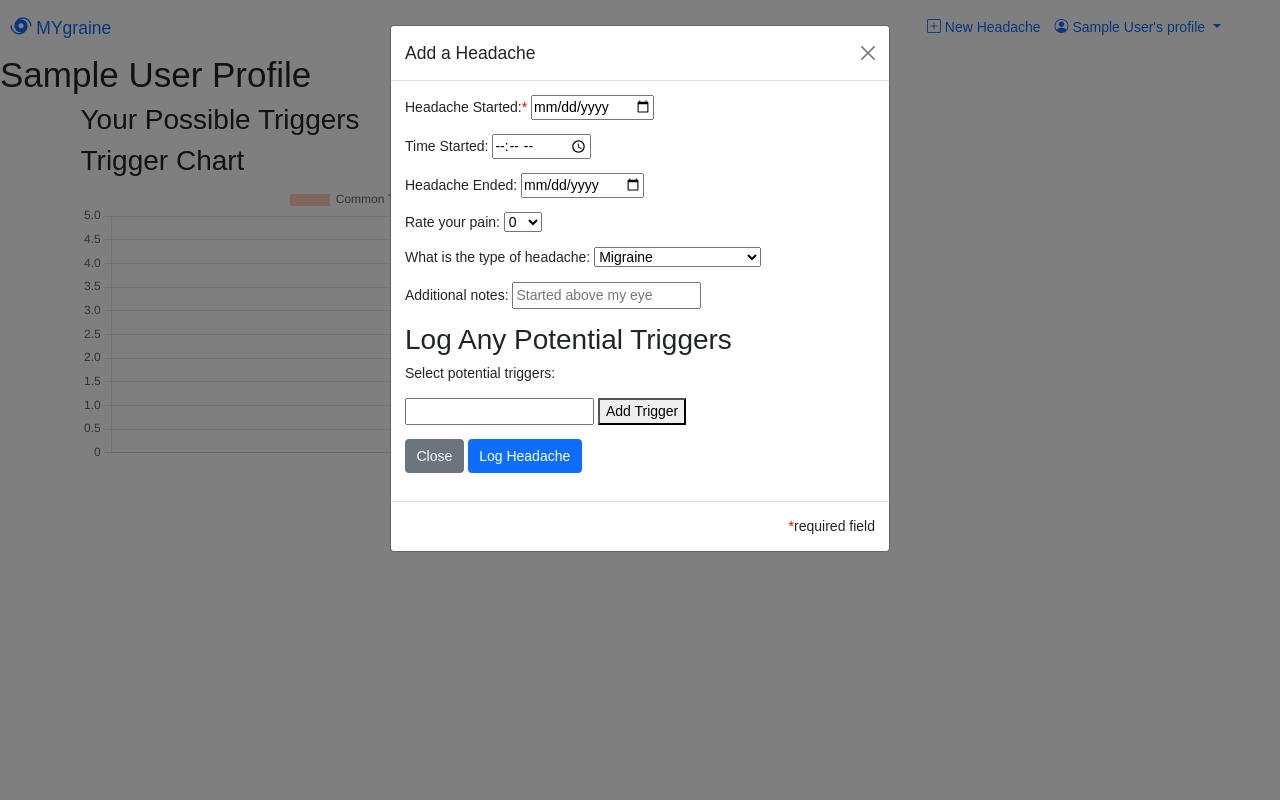
After one commit to BrianaBroussard/MYgraine, a Flask app: page /user_charts in a window 1280 px wide, after a click on "New Headache". The commit adds this page. Run offline with Flask 2, Linux system fonts and the light colour scheme; the visitor is signed in with stand-in values (Sample User, id 1); data comes from the database, SQL or seed files in the repository; data that the repository does not hold is empty; some libraries are stand-ins or nearby versions.

```diff
--- a/model.py
+++ b/model.py
@@ -15,6 +15,7 @@ class User(db.Model):
     password = db.Column(db.String)
     name = db.Column(db.String)
     phone_number = db.Column(db.String)
+    scheduled_reminder = db.Column(db.Time, default=None)
     get_period = db.Column(db.Boolean, default = False) #if gets periods
 
     headaches = db.relationship("Headache", back_populates="user")
@@ -84,6 +85,7 @@ class Trigger(db.Model):
     trigger_id = db.Column(db.Integer, autoincrement=True, primary_key=True)
     trigger_name = db.Column(db.String) #unique=True) this might cause problems took out for now
     is_default = db.Column(db.Boolean, default = False)
+    icon = db.Column(db.String)
 
     users_trigger = db.relationship("UserTrigger", back_populates="trigger")
     headache_trigger = db.relationship("HeadacheTrigger", back_populates="trigger")
--- a/seed_database.py
+++ b/seed_database.py
@@ -1,9 +1,6 @@
 """Script to seed database."""
 
 import os
-import json
-from random import choice, randint
-from datetime import datetime
 from constants import trigger_names
 
 import crud
@@ -18,7 +15,7 @@ model.db.create_all()
 
 #create preset triggers
 for trigger in trigger_names:
-    const_trigger = crud.create_trigger(trigger, is_default = True )
+    const_trigger = crud.create_trigger(trigger[0], trigger[1], is_default = True )
 
     model.db.session.add(const_trigger)
 model.db.session.commit()
--- a/server.py
+++ b/server.py
@@ -8,6 +8,7 @@ import crud
 from constants import headache_type
 from statistics import mode
 from datetime import datetime
+import humanize
 
 from jinja2 import StrictUndefined
 
@@ -105,7 +106,7 @@ def show_user_dashboard():
     now = datetime.now()
     if number_of_headaches > 0:
         most_recent_HA = max(HA_dates)
-        time_since_most_recent = now - most_recent_HA
+        time_since_most_recent = humanize.precisedelta((now - most_recent_HA),minimum_unit="minutes",format="%0.0f")
     else:
         most_recent_HA = None
         time_since_most_recent = None
@@ -117,9 +118,10 @@ def show_user_dashboard():
         top_triggers = crud.most_common_triggers(dict_users_triggers,3)
     elif len(dict_users_triggers) < 3:
         top_triggers = dict_users_triggers
+        if len(dict_users_triggers) == 0:
+            top_triggers = None
     else:
         top_triggers = None
-
 
 
     return render_template("user_profile.html",
@@ -137,6 +139,37 @@ def show_user_dashboard():
                              )
 
 
+@app.route("/user_calendar")
+def show_user_calendar():
+    """route to render user's calendar"""
+
+    logged_in_email = session.get("user_email")
+    user = crud.get_user_by_email(logged_in_email)
+    users_triggers = crud.get_users_triggers(user.user_id)
+
+    return render_template("user_calendar.html",
+                            user = user,
+                            users_triggers = users_triggers,
+                            headache_type = headache_type
+                            )
+
+@app.route("/user_charts")
+def show_user_charts():
+    """route to render user's charts"""
+
+    logged_in_email = session.get("user_email")
+    user = crud.get_user_by_email(logged_in_email)
+    users_triggers = crud.get_users_triggers(user.user_id)
+    dict_users_triggers = crud.get_users_triggers_with_count(user.user_id)
+
+    return render_template("user_charts.html",
+                            user = user,
+                            users_triggers = users_triggers,
+                            headache_type = headache_type,
+                            dict_users_triggers = dict_users_triggers
+                            )
+
+
 @app.route("/sign-up")
 def show_sign_up_form():
     """take use to sign-up form"""
@@ -151,6 +184,13 @@ def register_user():
     name = request.form.get("name").capitalize()
     password = request.form.get("password")
     phone = "+1" + request.form.get("phone_number")
+    wants_notifications = request.form.get("notifications")
+
+    if wants_notifications == "True":
+        scheduled_reminder = request.form.get("scheduled-reminder")
+    else:
+        scheduled_reminder = None
+
     period = request.form.get("period")
     if period == 'True':
         get_period = True
@@ -163,7 +203,7 @@ def register_user():
         return redirect("/")
 
     else:
-        user = crud.create_user(email, password, name, phone, get_period)
+        user = crud.create_user(email, password, name, phone, scheduled_reminder, get_period)
         db.session.add(user)
         db.session.commit()
         flash("Account created! Lets get some more info.")
@@ -175,20 +215,6 @@ def register_user():
                             user = user,
                             triggers = triggers,
                             headache_type = headache_type)
-
-
-#@app.route("/go-to-headache-log")
-#def see_headache_log():
-    """button route to render headache log form""" #replaced with modal
-
-#    logged_in_email = session.get("user_email")
-#    user = crud.get_user_by_email(logged_in_email)
-#    users_triggers = crud.get_users_triggers(user.user_id)
-
-#    return render_template('log_headache.html',
-#                            user = user,
-#                            headache_type = headache_type,
-#                            users_triggers = users_triggers)
 
 
 @app.route("/log-headache", methods=["POST"])
@@ -298,22 +324,27 @@ def add_trigger():
 
         trigger_name = trigger.trigger_name
         trigger_id = trigger.trigger_id
+        trigger_icon = trigger.icon
 
         crud.add_trigger_for_user(user.user_id, trigger.trigger_id)
         db.session.commit()
+
         status = "Trigger successfully added"
     else:
         if crud.check_users_triggers(user.user_id, new_trigger.trigger_id) == None:
             crud.add_trigger_for_user(user.user_id, new_trigger.trigger_id)
             trigger_name = new_trigger.trigger_name
             trigger_id = new_trigger.trigger_id
+            trigger_icon = new_trigger.icon
             status = "Trigger successfully added"
         else:
             status = "Error"
             trigger_name = new_trigger.trigger_name
             trigger_id = new_trigger.trigger_id
+            trigger_icon = new_trigger.icon
 
-    return jsonify({'trigger_name': trigger_name, 'trigger_id': trigger_id, "status": status})
+
+    return jsonify({'trigger_name': trigger_name, 'trigger_id': trigger_id, 'trigger_icon': trigger_icon, 'status': status})
 
 
 
@@ -357,42 +388,16 @@ def show_headache(headache_id):
                              users_triggers = users_triggers)
 
 
+@app.route("/delete-headache/<headache_id>")
+def delete_headache(headache_id):
+    """button to delete headache"""
 
-@app.route("/user-headache-stats.json")
-def user_headache_stats():
-    """logic for user's headaches data summary"""
+    headache = crud.get_headache_by_id(headache_id)
+    db.session.delete(headache)
+    db.session.commit()
+    flash("Headache Deleted")
 
-    logged_in_email = session.get("user_email")
-    user = crud.get_user_by_email(logged_in_email)
-
-    number_of_headaches = len(user.headaches)
-
-    pain_lst = []
-    HA_type_lst = []
-    HA_dates = []
-
-    #for users with periods
-    HA_on_period = []
-
-    for headache in user.headaches:
-        pain_lst.append(headache.pain_scale)
-        HA_type_lst.append(headache.headache_type)
-        HA_dates.append(headache.date_end)
-        if headache.on_period:
-            HA_on_period.append(headache)
-
-
-    avg_pain = sum(pain_lst)/len(pain_lst)
-    max_pain = max(pain_lst)
-    most_common_type = mode(HA_type_lst)
-
-    #for users with periods
-    percent_on_period = (len(HA_on_period)/len(user.headaches)) * 100
-
-    # datetime object containing current date and time
-    now = datetime.now()
-    most_recent_HA = max(HA_dates)
-    time_since_most_recent = now - most_recent_HA
+    return redirect("/user_dashboard")
 
 
 
--- a/static/css/calendar.css
+++ b/static/css/custom.css
@@ -1,3 +1,18 @@
+/* trigger buttons css */
+.btn-outline-primary {
+    width: 100px;
+    height: 100px;
+}
+
+/* carousel css */
+.carousel-item > div {
+    height: 100%;
+    display: flex;
+    flex-direction: column;
+    justify-content: center;
+  }
+
+/* calendar css */
 html, body {
     margin: 0;
     padding: 0;
--- a/static/js/event_listeners.js
+++ b/static/js/event_listeners.js
@@ -26,11 +26,16 @@ add_trigger_button.addEventListener('click', (event) => {
         alert(responseJson.status);
         let trigger_id = responseJson.trigger_id;
         let trigger_name = responseJson.trigger_name;
+        let trigger_icon = responseJson.trigger_icon;
 
-        document.querySelector('#new-trigger').insertAdjacentHTML('beforeend', `<input type="checkbox" name="triggers" value=${trigger_id} id=${trigger_name}><label for=${trigger_name}>${trigger_name}</label>`);
+        document.querySelector('#new-trigger').insertAdjacentHTML('beforeend', `<input type="checkbox" name="triggers" class="btn-check" value=${trigger_id} id=${trigger_name}><label class="btn btn-outline-primary" for=${trigger_name}><span class="material-symbols-outlined">
+        ${trigger_icon}
+        </span><br>${trigger_name}</label>`);
     }
     });
 });
+
+
 
 
 // adds period date if add date is selected on headache form
--- a/templates/base.html
+++ b/templates/base.html
@@ -9,12 +9,14 @@
     </title>
 
     <!-- Bootstrap CSS basic-->
-    <link href="https://cdn.jsdelivr.net/npm/bootstrap@5.3.0-alpha1/dist/css/bootstrap.min.css" rel="stylesheet" integrity="sha384-GLhlTQ8iRABdZLl6O3oVMWSktQOp6b7In1Zl3/Jr59b6EGGoI1aFkw7cmDA6j6gD" crossorigin="anonymous">
+    <link href="https://cdn.jsdelivr.net/npm/bootstrap@5.0.1/dist/css/bootstrap.min.css" rel="stylesheet" integrity="sha384-+0n0xVW2eSR5OomGNYDnhzAbDsOXxcvSN1TPprVMTNDbiYZCxYbOOl7+AMvyTG2x" crossorigin="anonymous">
     <!-- Bootstrap Font -->
     <link rel="stylesheet" href="https://cdn.jsdelivr.net/npm/bootstrap-icons@1.10.3/font/bootstrap-icons.css">
+    <!-- Custom CSS-->
+    <link rel="stylesheet" href="/static/css/custom.css">
 
-
-
+    <!-- google icons-->
+    <link rel="stylesheet" href="https://fonts.googleapis.com/css2?family=Material+Symbols+Outlined:opsz,wght,FILL,GRAD@48,400,0,0" />
     {% block head %}{% endblock %}
   </head>
 
@@ -124,13 +126,14 @@
 
                             <h2>Log Any Potential Triggers</h2>
 
-
                                  <p> <label for="trigger-name">Select potential triggers:</label> </p>
                               <p>
                                 {% if user.user_triggers %}
                                   {% for trigger in users_triggers %}
-                                  <input type="checkbox" name="triggers" value="{{trigger.trigger_id}}" id="{{trigger}}">
-                                  <label for="{{trigger}}">{{trigger.trigger_name}}</label>
+                                  <input type="checkbox" class="btn-check" name="triggers" value="{{trigger.trigger_id}}" id="{{trigger}}" autocomplete="off">
+                                  <label class="btn btn-outline-primary" for="{{trigger}}"><span class="material-symbols-outlined">
+                                    {{trigger.icon}}
+                                    </span><br>{{trigger.trigger_name}}</label>
                                    {% endfor %}
                                 {% endif %}
                                    <p id="new-trigger"></p>
@@ -184,7 +187,7 @@
 
 
      <!-- Bootstrap JavaScript Bundle with Popper (a Bootstrap dependency for popovers) -->
-    <script src="https://cdn.jsdelivr.net/npm/bootstrap@5.3.0-alpha1/dist/js/bootstrap.bundle.min.js" integrity="sha384-w76AqPfDkMBDXo30jS1Sgez6pr3x5MlQ1ZAGC+nuZB+EYdgRZgiwxhTBTkF7CXvN" crossorigin="anonymous"></script>
+     <script src="https://cdn.jsdelivr.net/npm/bootstrap@5.0.1/dist/js/bootstrap.bundle.min.js" integrity="sha384-gtEjrD/SeCtmISkJkNUaaKMoLD0//ElJ19smozuHV6z3Iehds+3Ulb9Bn9Plx0x4" crossorigin="anonymous"></script>
 
 
   </body>
--- a/templates/headache_details.html
+++ b/templates/headache_details.html
@@ -11,8 +11,8 @@
 
 
   <p>
-    <form action = "/go-to-headache-log">
-        <button type="submit">Add Headache</button>
+    <form action = "/delete-headache/{{ headache.headache_id }}">
+        <button type="submit" id="{{headache.headache_id}}">Delete Headache</button>
     </form>
   </p>
 
--- /dev/null
+++ b/templates/user_charts.html
@@ -0,0 +1,48 @@
+{% extends 'base.html' %}
+{% block title %}MYgraine - dashboard {% endblock %}
+
+{% block head %}
+<!-- Chart.js -->
+<script src="https://cdn.jsdelivr.net/npm/chart.js@3.5.1/dist/chart.min.js"></script>
+{# randomColor: generate random colors #}
+<script src="https://cdn.jsdelivr.net/npm/randomcolor@0.6.2/randomColor.js"></script>
+{% endblock %}
+
+{% block body %}
+  <h1>{{user.name}} Profile </h1>
+
+
+<div class="container">
+  <div class="row">
+    <div class="col-4">
+    <h2>Your Possible Triggers</h2>
+        <div>
+    {% for triggername, triggercount in dict_users_triggers.items() %}
+
+    <p>
+        {{triggername}} - {{triggercount}}
+    </p>
+
+    {% endfor %}
+        </div>
+    </div>
+  </div>
+
+
+  <div class="col-6">
+
+  <h2> Trigger Chart</h2>
+
+  <canvas id="trigger-chart"></canvas>
+
+  </div>
+
+  </div>
+</div>
+
+
+<!-- Charts.js -->
+  <script src="/static/js/charts.js"></script>
+
+
+{% endblock %}
```
Also changed, not shown: constants.py (+24 -22 lines), crud.py (+9 -15 lines), job.py (added, +13 -0 lines), send_sms.py (added, +49 -0 lines), static/css/carousel.css (deleted, +0 -7 lines), templates/create_account.html (+17 -1 lines), templates/user_calendar.html (added, +92 -0 lines), templates/user_profile.html (+24 -1 lines), twilio.py (deleted, +0 -27 lines), static/img/Carousel3.jpg, 1 other file.
